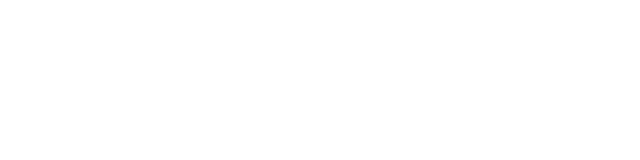
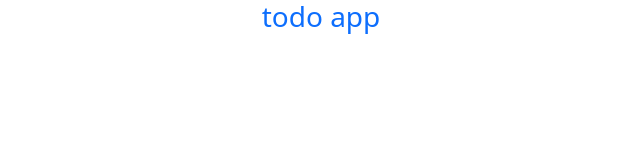
Before and after one commit to ecali/react-todo, a React (Create React App) app: page / in a window 1280 px wide. Shown: the top 160 px of the page, without its empty margins (319-959 px from the left). Built offline with nearby package versions, Linux system fonts and the light colour scheme.

Commit message:
install bootstrap and router-dom

```diff
--- a/package.json
+++ b/package.json
@@ -10,8 +10,10 @@
     "@types/node": "^16.18.10",
     "@types/react": "^18.0.26",
     "@types/react-dom": "^18.0.9",
+    "bootstrap": "^5.2.3",
     "react": "^18.2.0",
     "react-dom": "^18.2.0",
+    "react-router-dom": "^6.6.0",
     "react-scripts": "5.0.1",
     "typescript": "^4.9.4",
     "web-vitals": "^2.1.4"
--- a/src/App.tsx
+++ b/src/App.tsx
@@ -4,7 +4,7 @@ import './App.css';
 function App() {
   return (
     <div className="App">
-
+      <h3 className='text-primary'>todo app</h3>
     </div>
   );
 }
--- a/src/index.tsx
+++ b/src/index.tsx
@@ -1,6 +1,7 @@
 import React from 'react';
 import ReactDOM from 'react-dom/client';
 import App from './App';
+import 'bootstrap/dist/css/bootstrap.css';
 
 const root = ReactDOM.createRoot(
   document.getElementById('root') as HTMLElement
```
Also changed, not shown: 1 other file (tests, documents, lock files or other folders).
